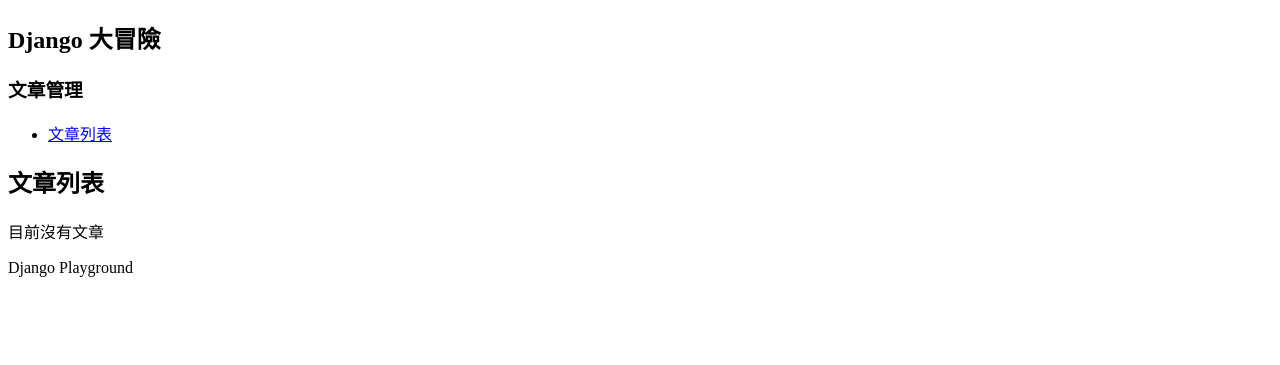
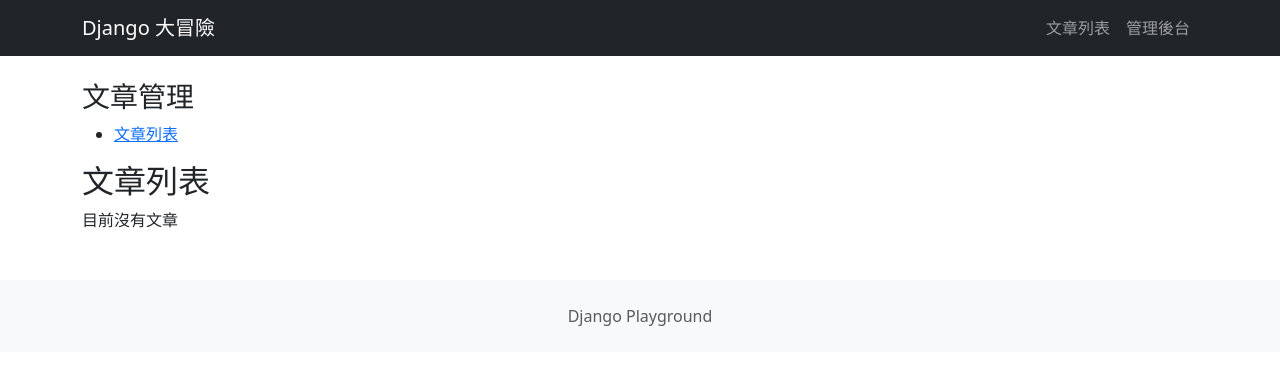
Before and after one commit to labu8712/django-playground-202511, a Django app: page /blog/articles/ in a window 1280 px wide. Shown: the top 365 px of the page. Run offline with Django 5.2, Linux system fonts and the light colour scheme; data that the repository does not hold is empty; some libraries are stand-ins or nearby versions.

Commit message:
2025/12/06 - 007

```diff
--- a/templates/base.html
+++ b/templates/base.html
@@ -1,3 +1,5 @@
+{% load django_bootstrap5 %}
+
 <!DOCTYPE html>
 <html lang="zh-Hant">
     <head>
@@ -12,31 +14,51 @@
             {% endblock title %}
         </title>
 
+        {% bootstrap_css %}
+
+        <link rel="stylesheet"
+              href="https://cdn.jsdelivr.net/npm/bootstrap-icons@1.11.0/font/bootstrap-icons.css" />
+
         {% block extra_head %}
         {% endblock extra_head %}
     </head>
     <body>
-        <header>
-            <nav>
-                <h1>
-                    Django 大冒險
-                </h1>
-            </nav>
-        </header>
+        <nav class="navbar navbar-expand-lg navbar-dark bg-dark">
+            <div class="container">
+                <span class="navbar-brand">Django 大冒險</span>
+                <button class="navbar-toggler"
+                        type="button"
+                        data-bs-toggle="collapse"
+                        data-bs-target="#navbarNav">
+                    <span class="navbar-toggler-icon"></span>
+                </button>
+                <div class="collapse navbar-collapse" id="navbarNav">
+                    <ul class="navbar-nav ms-auto">
+                        <li class="nav-item">
+                            <a class="nav-link" href="{% url 'article_list' %}">文章列表</a>
+                        </li>
+                        <li class="nav-item">
+                            <a class="nav-link" href="{% url 'admin:index' %}">管理後台</a>
+                        </li>
+                    </ul>
+                </div>
+            </div>
+        </nav>
 
-        <main>
+        <main class="container my-4">
             {% block content %}
-                <p>
-                    歡迎來到 Django 大冒險！
-                </p>
             {% endblock content %}
         </main>
 
-        <footer>
-            <p>
-                Django Playground
-            </p>
+        <footer class="bg-light py-4 mt-5">
+            <div class="container text-center">
+                <p class="text-muted mb-0">
+                    Django Playground
+                </p>
+            </div>
         </footer>
+
+        {% bootstrap_javascript %}
 
         {% block extra_scripts %}
         {% endblock extra_scripts %}
```
